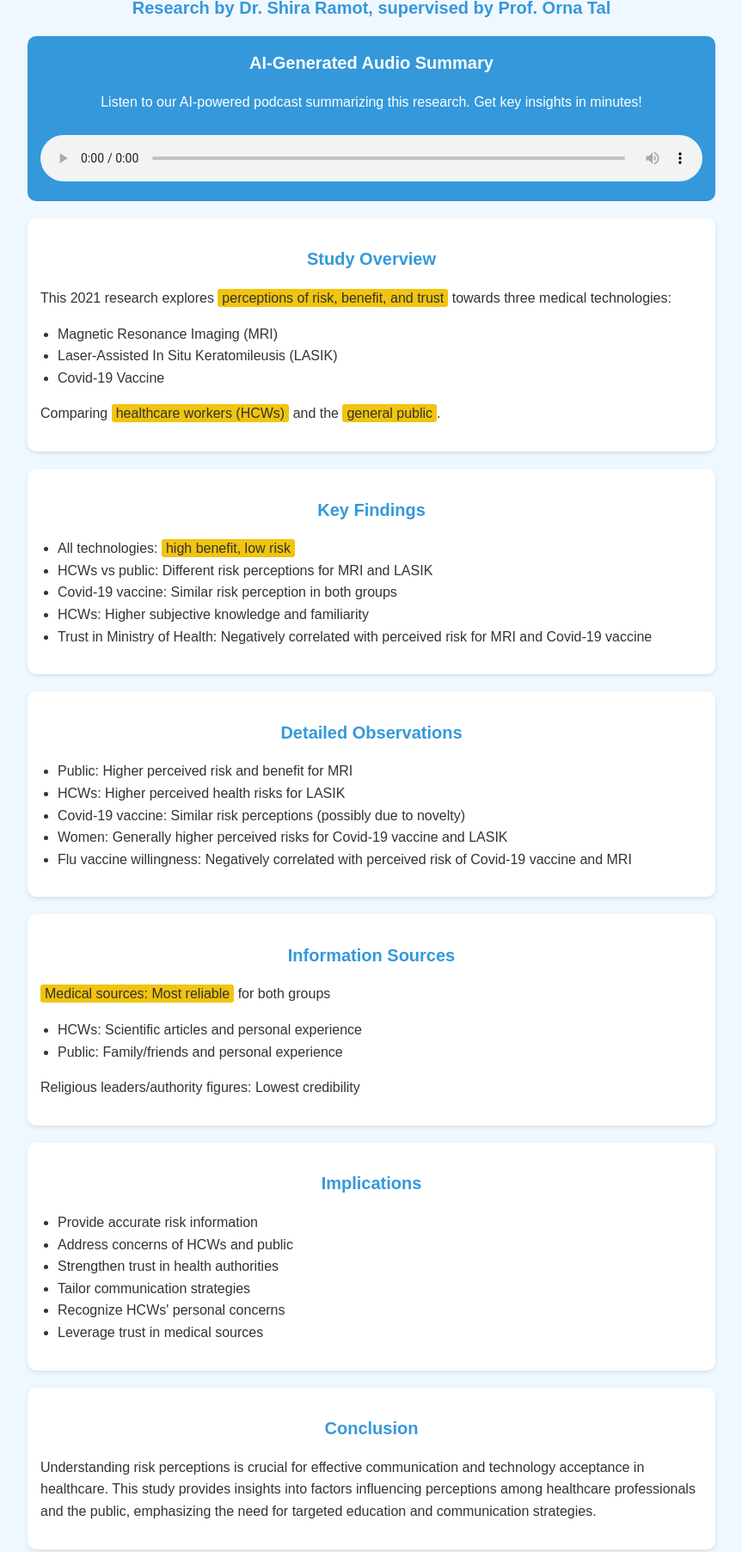
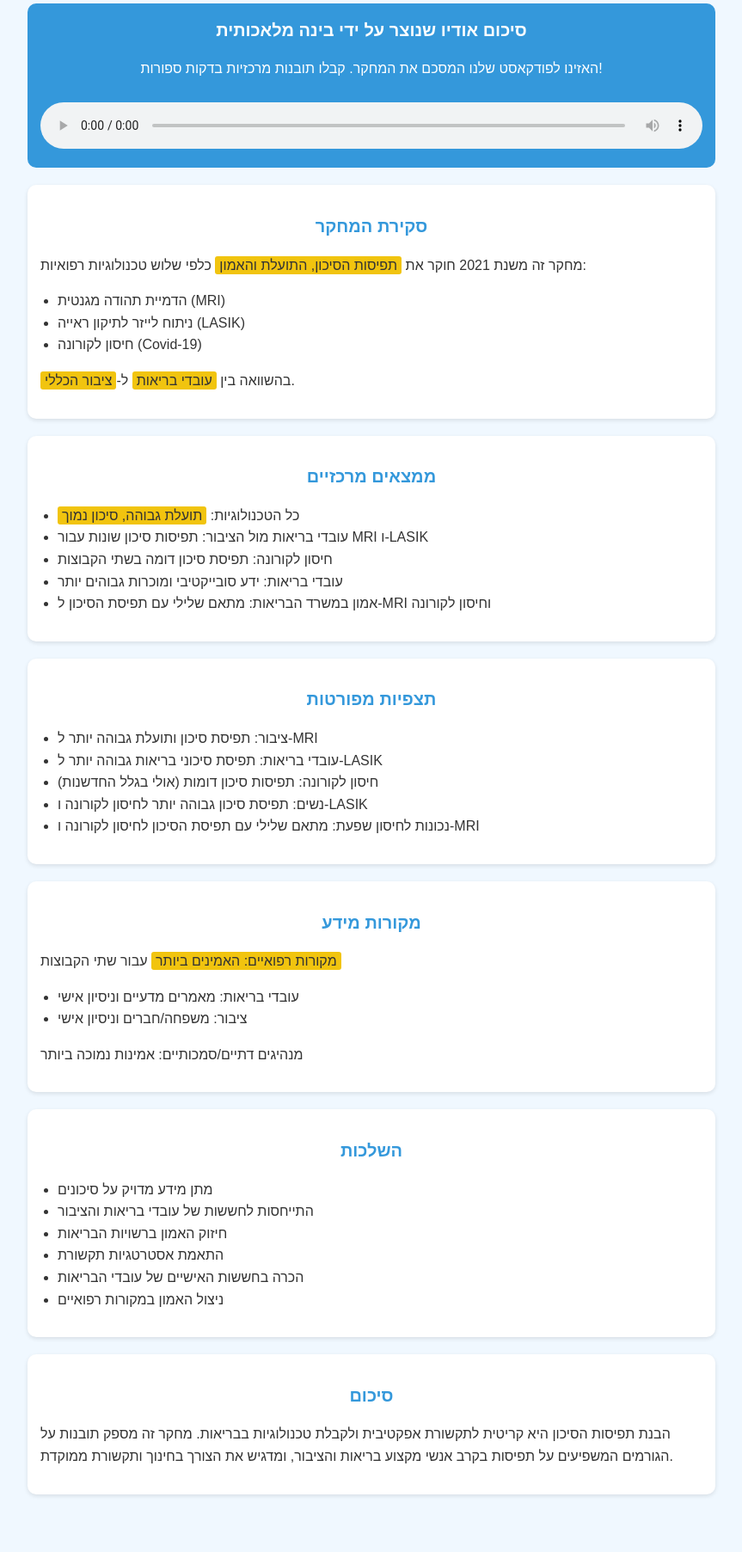
Before and after one commit to lanchi10/shirapodcast, a plain HTML site: page index.html in a window 1280 px wide. Shown: the part 136-1941 px from the top of the page at 86% size, without its empty margins (208-1071 px from the left). After the commit the page ends 1914 px from the top, so only its background shows below. Drawn offline with Linux system fonts and the light colour scheme.

Commit message:
Update index.html

```diff
--- a/index.html
+++ b/index.html
@@ -1,9 +1,9 @@
 <!DOCTYPE html>
-<html lang="en">
+<html lang="he">
 <head>
     <meta charset="UTF-8">
     <meta name="viewport" content="width=device-width, initial-scale=1.0">
-    <title>Dr. Shira Ramot and Prof. Orna Tal's Research on Risk Perception in Medical Technologies</title>
+    <title>מחקר על תפיסת סיכון בטכנולוגיות רפואיות - ד"ר שירה רמות ופרופ' אורנה טל</title>
     <style>
         body {
             font-family: Arial, sans-serif;
@@ -76,77 +76,76 @@
     </style>
 </head>
 <body>
-    <h1>Risk Perception in Medical Technologies: Healthcare Workers vs. Public</h1>
-    <h2>Research by Dr. Shira Ramot, supervised by Prof. Orna Tal</h2>
+    <h1>תפיסת סיכון בטכנולוגיות רפואיות: עובדי בריאות מול הציבור</h1>
+    <h2>מחקר של ד"ר שירה רמות בהנחיית פרופ' אורנה טל</h2>
 
     <div class="podcast-section">
-        <h2>AI-Generated Audio Summary</h2>
-        <p>Listen to our AI-powered podcast summarizing this research. Get key insights in minutes!</p>
+        <h2>סיכום אודיו שנוצר על ידי בינה מלאכותית</h2>
+        <p>האזינו לפודקאסט שלנו המסכם את המחקר. קבלו תובנות מרכזיות בדקות ספורות!</p>
         <audio controls>
-
-            <source src="podcast.mp3" type="audio/mp3">
-            Your browser does not support the audio element.
+            <source src="podcast.mp3" type="audio/mpeg">
+            הדפדפן שלך אינו תומך בתגית האודיו.
         </audio>
     </div>
 
     <div class="section">
-        <h2>Study Overview</h2>
-        <p>This 2021 research explores <span class="highlight">perceptions of risk, benefit, and trust</span> towards three medical technologies:</p>
+        <h2>סקירת המחקר</h2>
+        <p>מחקר זה משנת 2021 חוקר את <span class="highlight">תפיסות הסיכון, התועלת והאמון</span> כלפי שלוש טכנולוגיות רפואיות:</p>
         <ul>
-            <li>Magnetic Resonance Imaging (MRI)</li>
-            <li>Laser-Assisted In Situ Keratomileusis (LASIK)</li>
-            <li>Covid-19 Vaccine</li>
+            <li>הדמיית תהודה מגנטית (MRI)</li>
+            <li>ניתוח לייזר לתיקון ראייה (LASIK)</li>
+            <li>חיסון לקורונה (Covid-19)</li>
         </ul>
-        <p>Comparing <span class="highlight">healthcare workers (HCWs)</span> and the <span class="highlight">general public</span>.</p>
+        <p>בהשוואה בין <span class="highlight">עובדי בריאות</span> ל-<span class="highlight">ציבור הכללי</span>.</p>
     </div>
 
     <div class="section">
-        <h2>Key Findings</h2>
+        <h2>ממצאים מרכזיים</h2>
         <ul>
-            <li>All technologies: <span class="highlight">high benefit, low risk</span></li>
-            <li>HCWs vs public: Different risk perceptions for MRI and LASIK</li>
-            <li>Covid-19 vaccine: Similar risk perception in both groups</li>
-            <li>HCWs: Higher subjective knowledge and familiarity</li>
-            <li>Trust in Ministry of Health: Negatively correlated with perceived risk for MRI and Covid-19 vaccine</li>
+            <li>כל הטכנולוגיות: <span class="highlight">תועלת גבוהה, סיכון נמוך</span></li>
+            <li>עובדי בריאות מול הציבור: תפיסות סיכון שונות עבור MRI ו-LASIK</li>
+            <li>חיסון לקורונה: תפיסת סיכון דומה בשתי הקבוצות</li>
+            <li>עובדי בריאות: ידע סובייקטיבי ומוכרות גבוהים יותר</li>
+            <li>אמון במשרד הבריאות: מתאם שלילי עם תפיסת הסיכון ל-MRI וחיסון לקורונה</li>
         </ul>
     </div>
 
     <div class="section">
-        <h2>Detailed Observations</h2>
+        <h2>תצפיות מפורטות</h2>
         <ul>
-            <li>Public: Higher perceived risk and benefit for MRI</li>
-            <li>HCWs: Higher perceived health risks for LASIK</li>
-            <li>Covid-19 vaccine: Similar risk perceptions (possibly due to novelty)</li>
-            <li>Women: Generally higher perceived risks for Covid-19 vaccine and LASIK</li>
-            <li>Flu vaccine willingness: Negatively correlated with perceived risk of Covid-19 vaccine and MRI</li>
+            <li>ציבור: תפיסת סיכון ותועלת גבוהה יותר ל-MRI</li>
+            <li>עובדי בריאות: תפיסת סיכוני בריאות גבוהה יותר ל-LASIK</li>
+            <li>חיסון לקורונה: תפיסות סיכון דומות (אולי בגלל החדשנות)</li>
+            <li>נשים: תפיסת סיכון גבוהה יותר לחיסון לקורונה ו-LASIK</li>
+            <li>נכונות לחיסון שפעת: מתאם שלילי עם תפיסת הסיכון לחיסון לקורונה ו-MRI</li>
         </ul>
     </div>
 
     <div class="section">
-        <h2>Information Sources</h2>
-        <p><span class="highlight">Medical sources: Most reliable</span> for both groups</p>
+        <h2>מקורות מידע</h2>
+        <p><span class="highlight">מקורות רפואיים: האמינים ביותר</span> עבור שתי הקבוצות</p>
         <ul>
-            <li>HCWs: Scientific articles and personal experience</li>
-            <li>Public: Family/friends and personal experience</li>
+            <li>עובדי בריאות: מאמרים מדעיים וניסיון אישי</li>
+            <li>ציבור: משפחה/חברים וניסיון אישי</li>
         </ul>
-        <p>Religious leaders/authority figures: Lowest credibility</p>
+        <p>מנהיגים דתיים/סמכותיים: אמינות נמוכה ביותר</p>
     </div>
 
     <div class="section">
-        <h2>Implications</h2>
+        <h2>השלכות</h2>
         <ul>
-            <li>Provide accurate risk information</li>
-            <li>Address concerns of HCWs and public</li>
-            <li>Strengthen trust in health authorities</li>
-            <li>Tailor communication strategies</li>
-            <li>Recognize HCWs' personal concerns</li>
-            <li>Leverage trust in medical sources</li>
+            <li>מתן מידע מדויק על סיכונים</li>
+            <li>התייחסות לחששות של עובדי בריאות והציבור</li>
+            <li>חיזוק האמון ברשויות הבריאות</li>
+            <li>התאמת אסטרטגיות תקשורת</li>
+            <li>הכרה בחששות האישיים של עובדי הבריאות</li>
+            <li>ניצול האמון במקורות רפואיים</li>
         </ul>
     </div>
 
     <div class="section">
-        <h2>Conclusion</h2>
-        <p>Understanding risk perceptions is crucial for effective communication and technology acceptance in healthcare. This study provides insights into factors influencing perceptions among healthcare professionals and the public, emphasizing the need for targeted education and communication strategies.</p>
+        <h2>סיכום</h2>
+        <p>הבנת תפיסות הסיכון היא קריטית לתקשורת אפקטיבית ולקבלת טכנולוגיות בבריאות. מחקר זה מספק תובנות על הגורמים המשפיעים על תפיסות בקרב אנשי מקצוע בריאות והציבור, ומדגיש את הצורך בחינוך ותקשורת ממוקדת.</p>
     </div>
 </body>
 </html>
```
